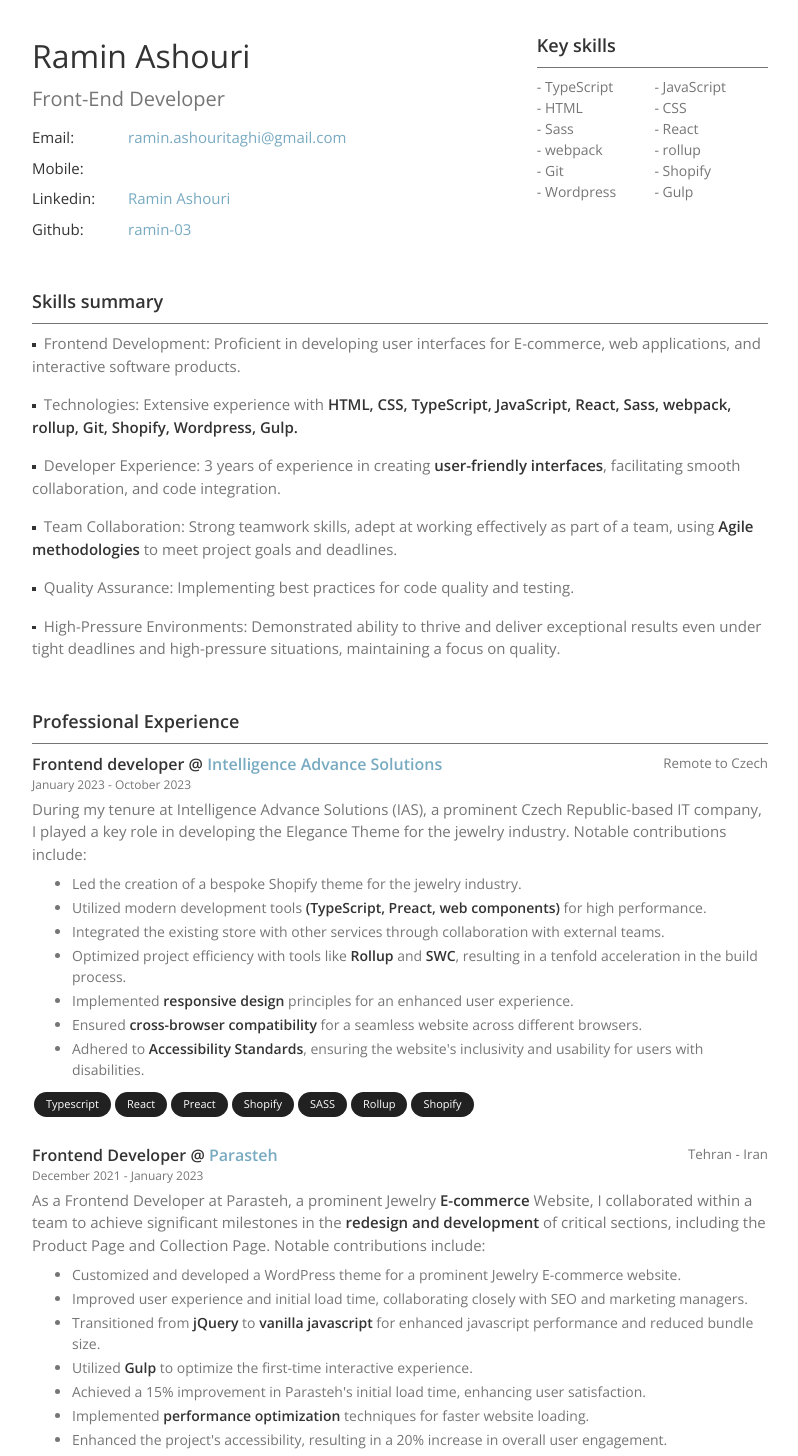
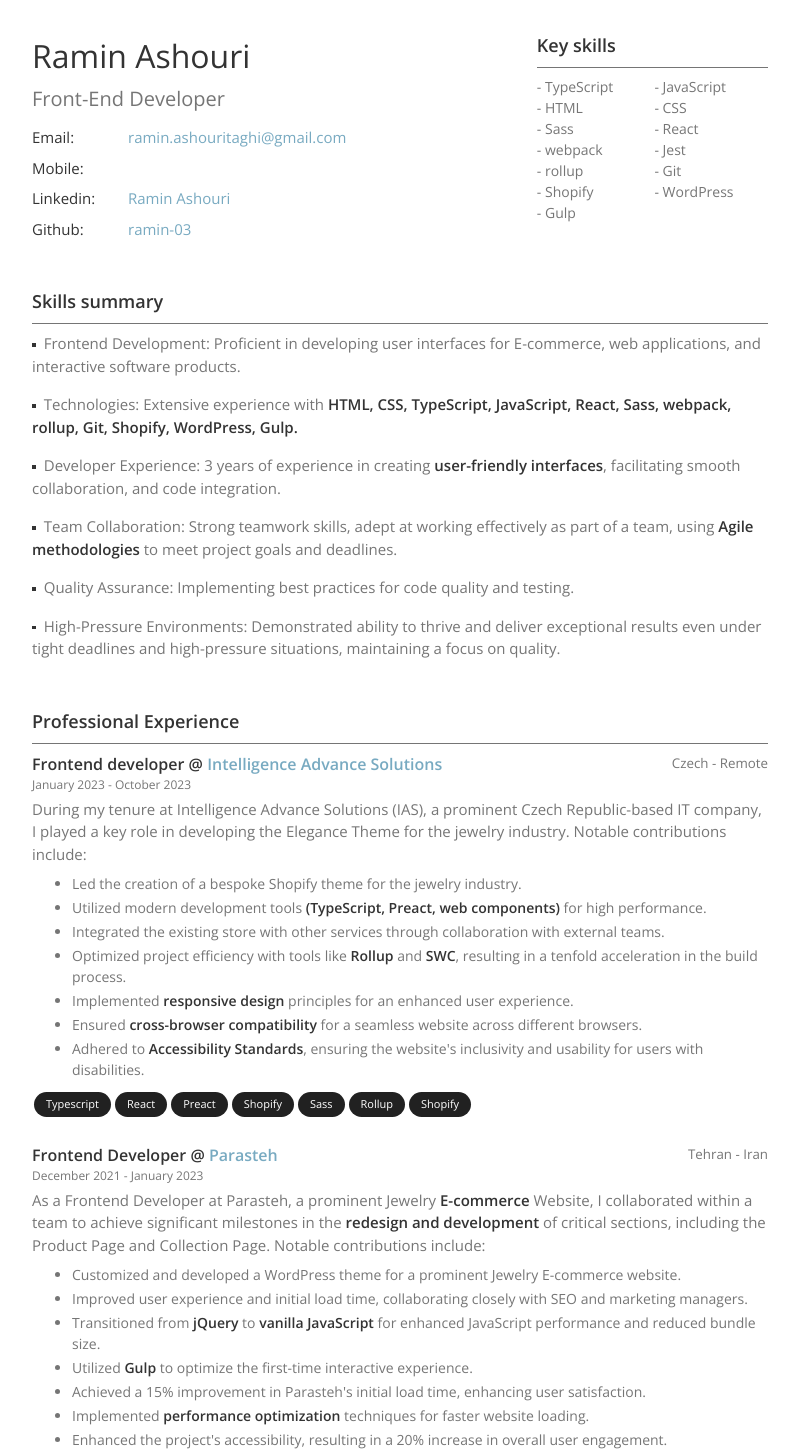
Before and after one commit to ramin-03/ramin-03.github.io, a Next.js app: page / in a window 1280 px wide. Shown: the top 1456 px of the page, without its empty margins (240-1038 px from the left). Built offline with nearby package versions, Linux system fonts and the light colour scheme.

Commit message:
added Jest to my keySkills

```diff
--- a/src/data/enData.tsx
+++ b/src/data/enData.tsx
@@ -27,10 +27,11 @@ export const data: DataModel = {
       'Sass',
       'React',
       'webpack',
+      'Jest',
       'rollup',
       'Git',
       'Shopify',
-      'Wordpress',
+      'WordPress',
       'Gulp',
     ],
     title: 'Key skills',
@@ -46,7 +47,7 @@ export const data: DataModel = {
         Technologies: Extensive experience with
         <strong>
           {' '}
-          HTML, CSS, TypeScript, JavaScript, React, Sass, webpack, rollup, Git, Shopify, Wordpress, Gulp.
+          HTML, CSS, TypeScript, JavaScript, React, Sass, webpack, rollup, Git, Shopify, WordPress, Gulp.
         </strong>
       </>,
       <>
@@ -73,7 +74,7 @@ export const data: DataModel = {
         position: 'Frontend developer',
         startDate: 'January 2023',
         ISOStartDate: '2023-01-05T00:00:00.000Z',
-        location: 'Remote to Czech',
+        location: 'Czech - Remote',
         url: 'https://iasolution.cz/',
         description: (
           <>
@@ -103,7 +104,7 @@ export const data: DataModel = {
             users with disabilities.
           </>,
         ],
-        techStack: ['Typescript', 'React', 'Preact', 'Shopify', 'SASS', 'Rollup', 'Shopify'],
+        techStack: ['Typescript', 'React', 'Preact', 'Shopify', 'Sass', 'Rollup', 'Shopify'],
       },
       {
         title: 'Parasteh',
@@ -125,7 +126,7 @@ export const data: DataModel = {
           <>Customized and developed a WordPress theme for a prominent Jewelry E-commerce website.</>,
           <>Improved user experience and initial load time, collaborating closely with SEO and marketing managers.</>,
           <>
-            Transitioned from <strong>jQuery</strong> to <strong>vanilla javascript</strong> for enhanced javascript
+            Transitioned from <strong>jQuery</strong> to <strong>vanilla JavaScript</strong> for enhanced JavaScript
             performance and reduced bundle size.
           </>,
           <>
@@ -140,7 +141,7 @@ export const data: DataModel = {
             Ensured <strong>cross-browser compatibility</strong> for a consistent user experience.
           </>,
         ],
-        techStack: ['Javascript', 'HTML', 'SASS', 'Figma', 'Git', 'PHP', 'Gulp', 'Bootstrap', 'Wordpress'],
+        techStack: ['JavaScript', 'HTML', 'Sass', 'Figma', 'Git', 'PHP', 'Gulp', 'Bootstrap', 'WordPress'],
       },
       {
         title: 'Talabash',
@@ -168,8 +169,8 @@ export const data: DataModel = {
           </>,
           <>Improved user experience by enhancing initial load time and resolving issues with fast refresh.</>,
           <>
-            Improved javascript performance by transitioning from <strong>jQuery</strong> to
-            <strong> vanilla javascript</strong> and using tools like <strong>Gulp</strong>.
+            Improved JavaScript performance by transitioning from <strong>jQuery</strong> to
+            <strong> vanilla JavaScript</strong> and using tools like <strong>Gulp</strong>.
           </>,
           <>
             Successfully implemented responsive design principles, leading to a 25% improvement in mobile user
@@ -179,7 +180,7 @@ export const data: DataModel = {
             Implemented <strong>responsive design</strong> principles for optimal viewing across various devices.
           </>,
         ],
-        techStack: ['HTML', 'SASS', 'Gulp', 'Figma', 'Git', 'PHP', 'Javascript', 'jQuery', 'Wordpress'],
+        techStack: ['HTML', 'Sass', 'Gulp', 'Figma', 'Git', 'PHP', 'JavaScript', 'jQuery', 'WordPress'],
       },
     ],
   }
```
